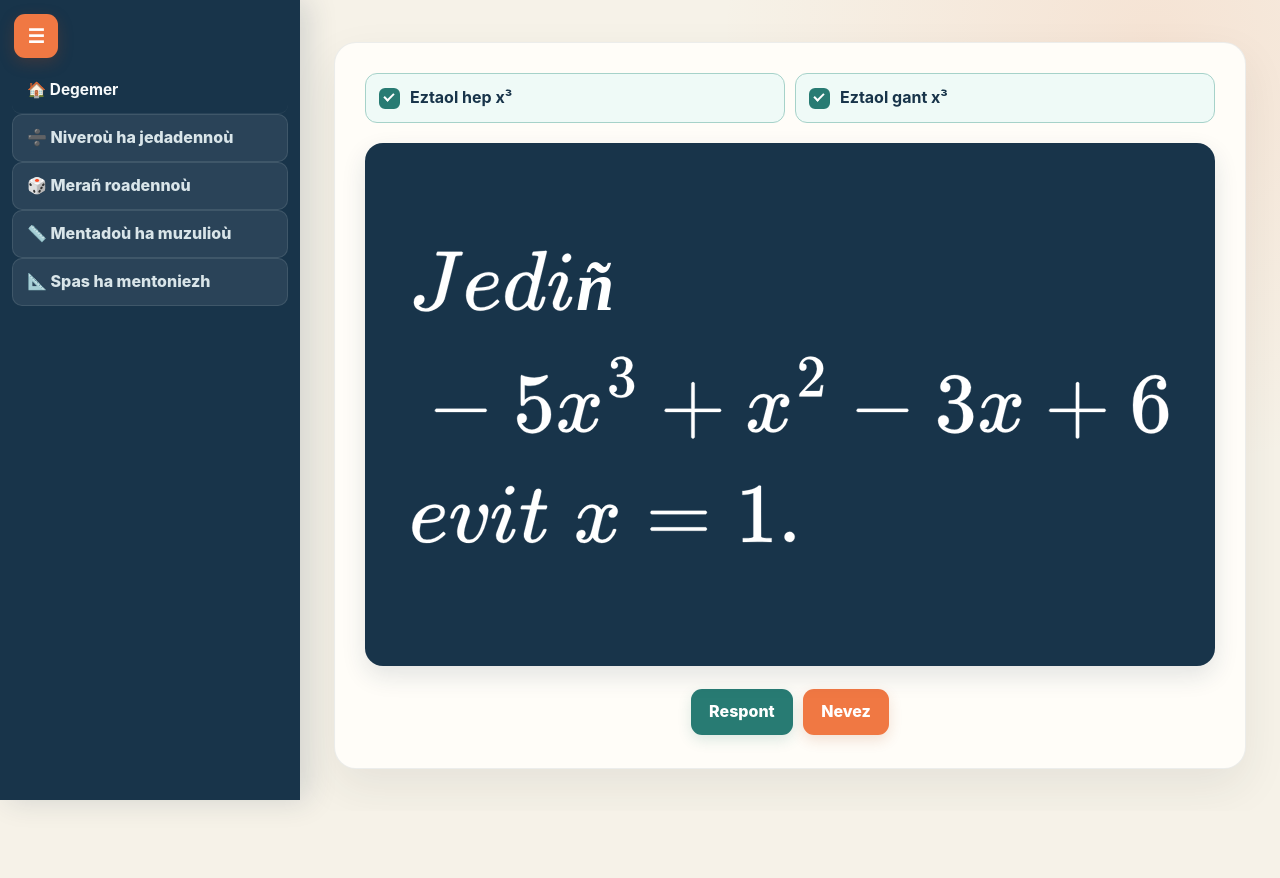
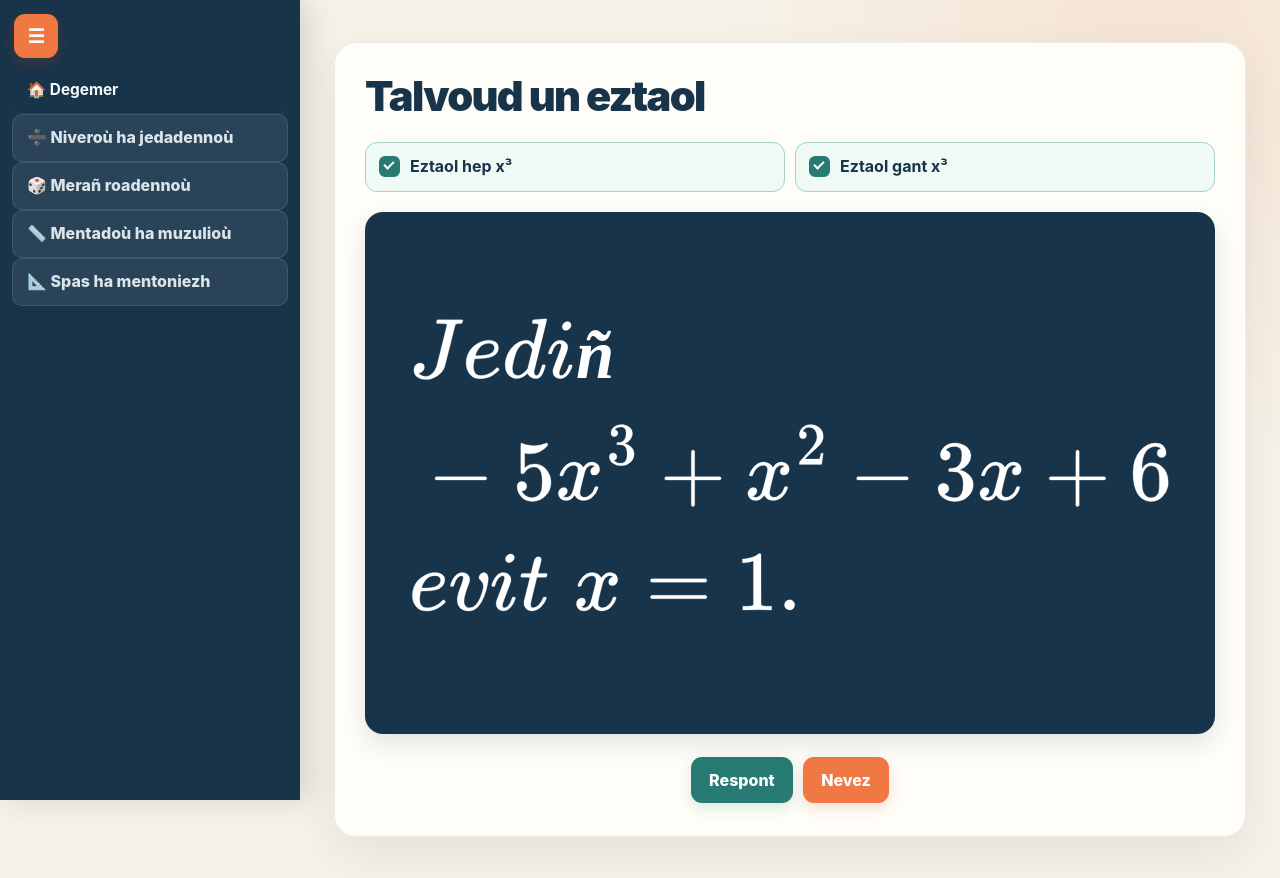
Before and after one commit to MikaelBZH/Aotomatismou, a plain HTML site: page Talvoud un eztaol.html in a window 1280 px wide. Before the commit the page ends 811 px from the top, so only its background shows below. Drawn offline with nearby package versions, Linux system fonts and the light colour scheme.

Commit message:
Afficher le titre de l’exercice

```diff
--- a/Talvoud un eztaol.html
+++ b/Talvoud un eztaol.html
@@ -22,6 +22,7 @@
 
   <div id="content" class="main">
     <div class="container">
+            <h1 class="page-title">Talvoud un eztaol</h1>
       <form id="Dibaboù" class="flex flex-col md:flex-row justify-center items-center gap-4 text-white/90">
         <label class="flex items-center text-sm font-medium cursor-pointer transition-colors hover:text-indigo-400">
           <input type="checkbox" name="live" value="1" checked>
```
